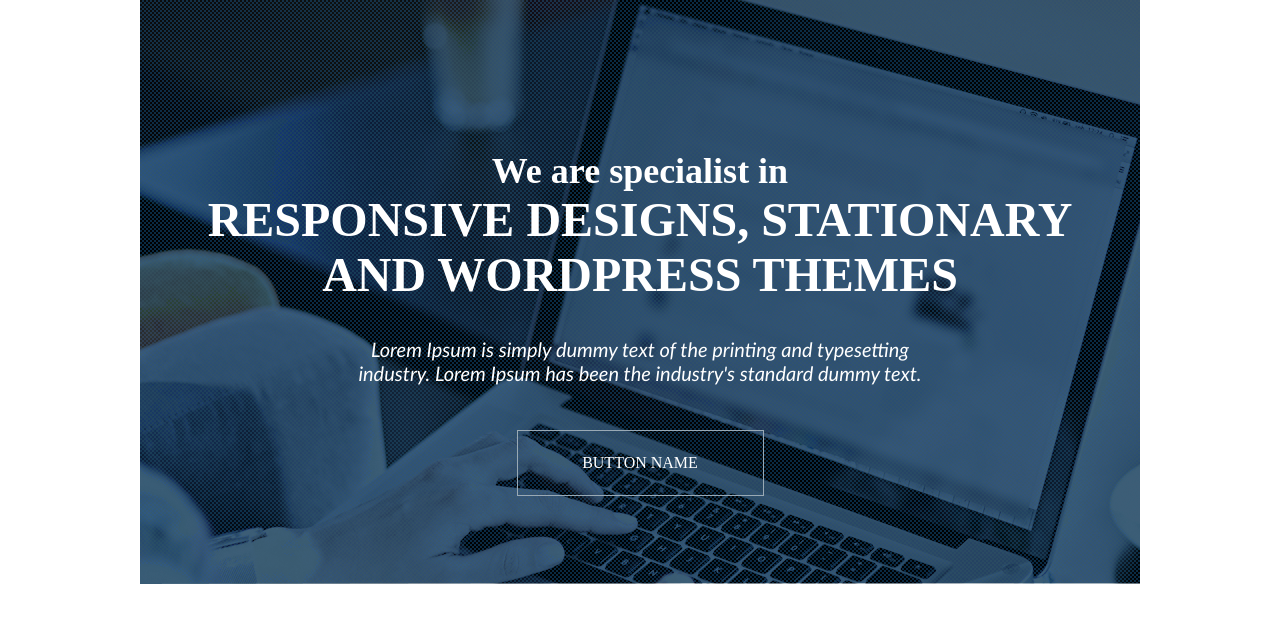
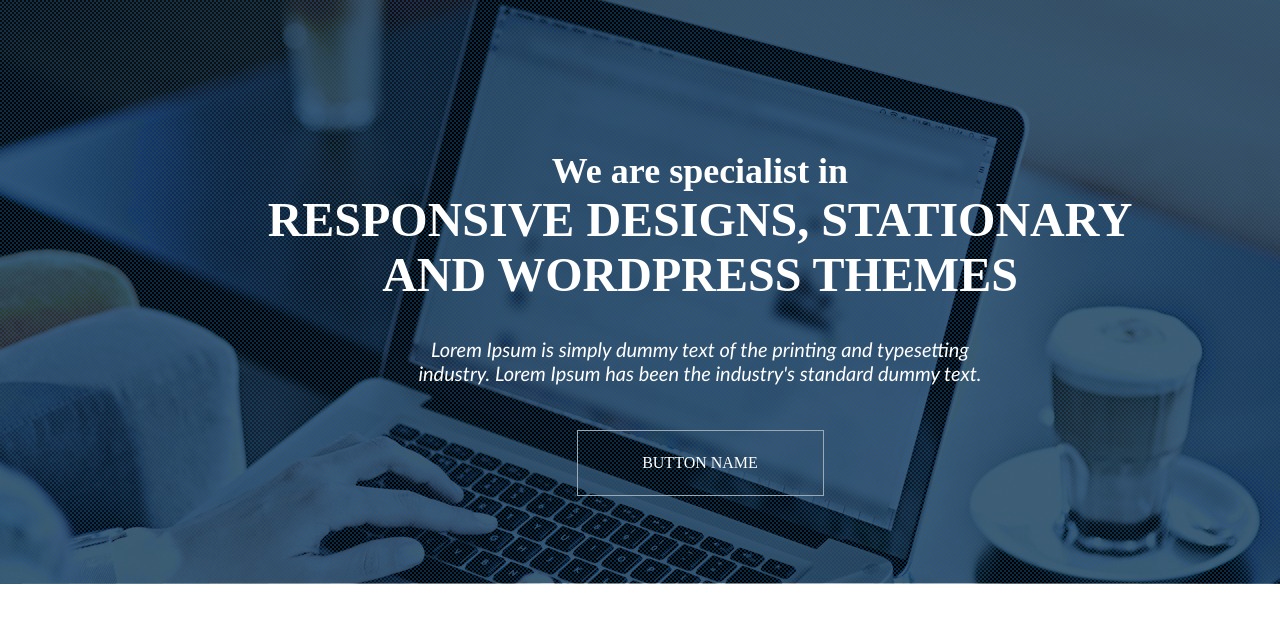
Before and after one commit to Omell/SergiyOmelchuk.github.io-, a PHP site: page /project1.html in a window 1280 px wide; the page is wider, and only the part inside the window is pictured. Shown: the part 98-721 px from the top of that part. Run offline with PHP 8.4, Linux system fonts and the light colour scheme.

Commit message:
1400px
добавил размер 1400 пк

```diff
--- a/GoIT/markup/home/project1/project1.css
+++ b/GoIT/markup/home/project1/project1.css
@@ -38,9 +38,9 @@
 }
 .button {
     background-image: url("baner_background.png");
-    background-size: 100% cover;
+    background-size: 1400px cover;
+    width: 1400px;
     height: 585px;
-    width: 1000px;
     text-align: center;
     font-family: "Myriad Pro";
     color: white;
```
